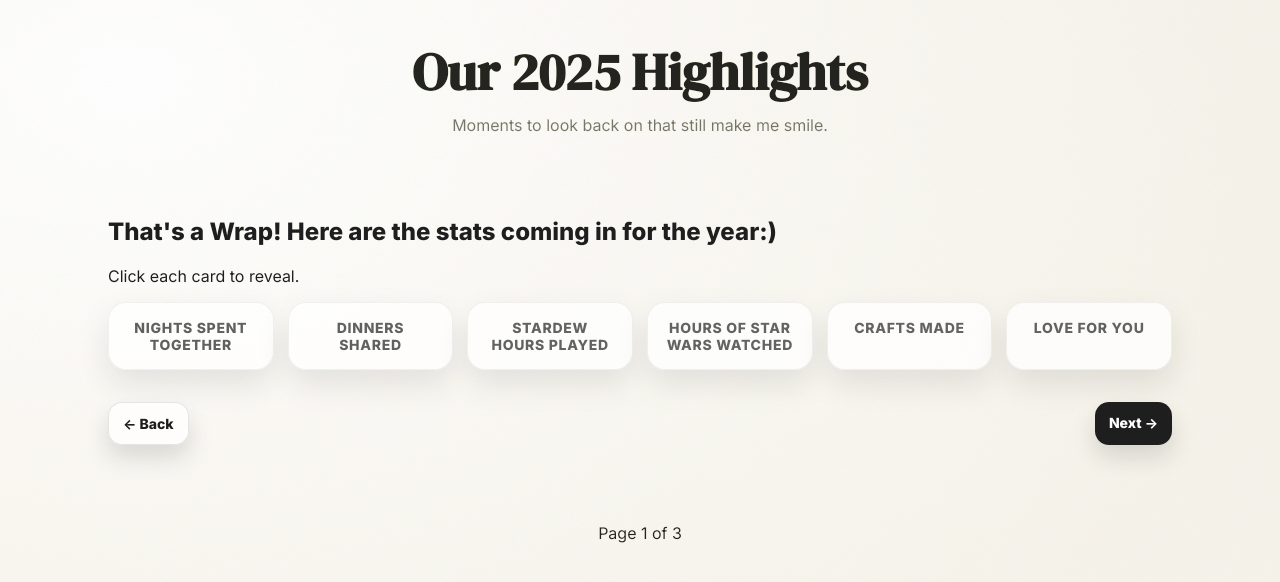
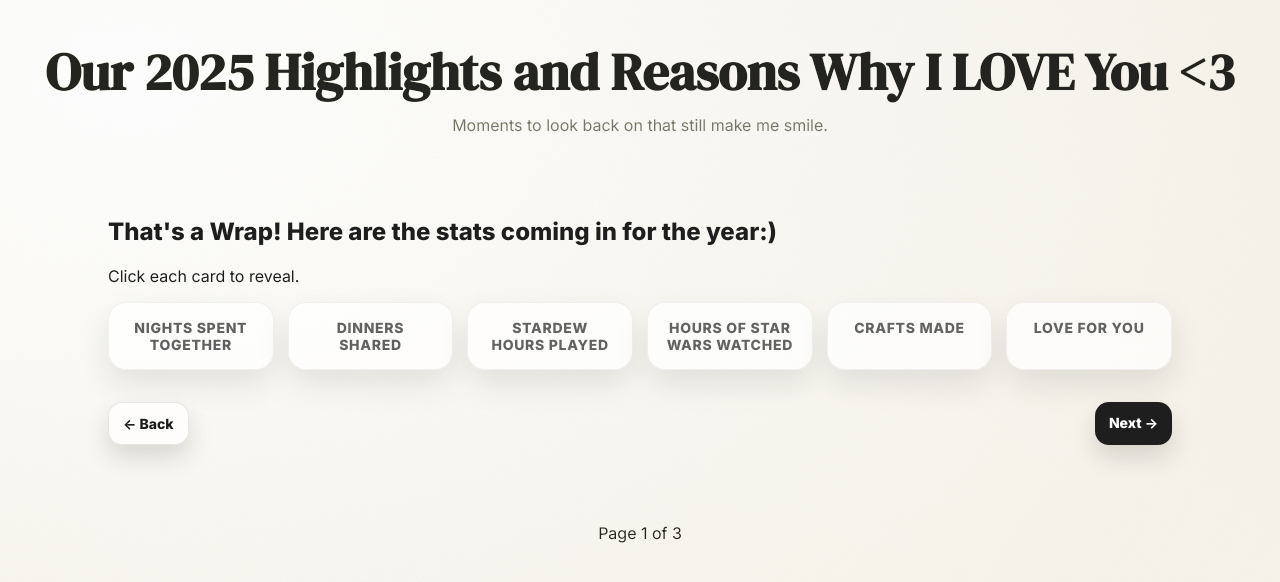
Before and after one commit to farahes/birthday-scrapbook, a plain HTML site: page highlights.html in a window 1280 px wide. Drawn offline with Linux system fonts and the light colour scheme; no server answers.

Commit message:
Update header title in highlights.html

```diff
--- a/highlights.html
+++ b/highlights.html
@@ -12,7 +12,7 @@
   <body>
     <div class="grain" aria-hidden="true"></div>
     <header class="simple-header">
-      <h1>Our 2025 Highlights</h1>
+      <h1>Our 2025 Highlights and Reasons Why I LOVE You <3</h1>
       <p class="sub">Moments to look back on that still make me smile.</p>
     </header>
     <main class="main">
```
